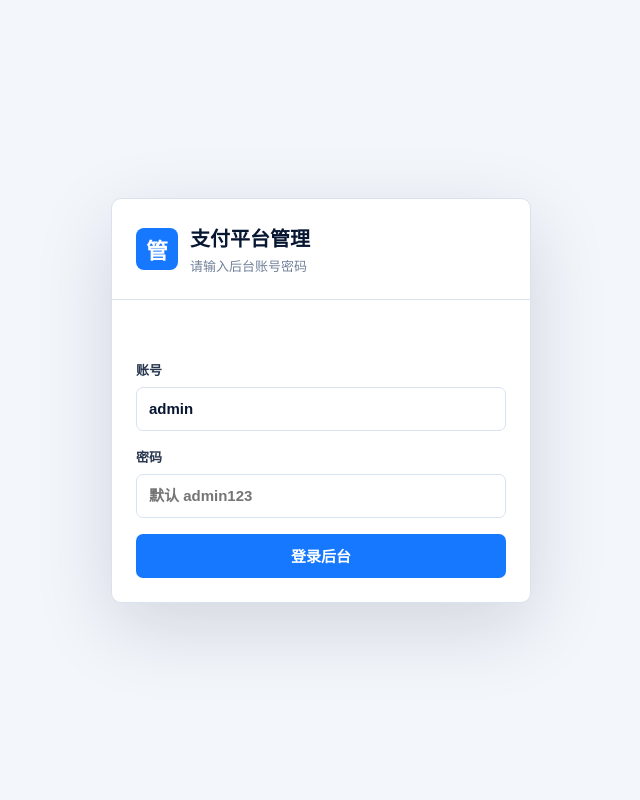
After one commit to buershou-cloud/-, a Spring Boot app: page /login.html in a window 1280 px wide. The commit adds this page. Shown: the whole page, without its empty margins (319-959 px from the left). Run offline with Spring Boot 4, Linux system fonts and the light colour scheme.

Commit message:
Add admin login and password management

```diff
--- /dev/null
+++ b/src/main/java/com/example/payments/web/AdminAuthController.java
@@ -0,0 +1,66 @@
+package com.example.payments.web;
+
+import com.example.payments.auth.AdminAuthService;
+import com.example.payments.auth.AdminLoginRequest;
+import com.example.payments.auth.AdminPasswordChangeRequest;
+import com.example.payments.auth.AdminSession;
+import com.example.payments.auth.AdminSessionView;
+import jakarta.servlet.http.HttpServletRequest;
+import jakarta.servlet.http.HttpSession;
+import org.springframework.web.bind.annotation.GetMapping;
+import org.springframework.web.bind.annotation.PostMapping;
+import org.springframework.web.bind.annotation.RequestBody;
+import org.springframework.web.bind.annotation.RequestMapping;
+import org.springframework.web.bind.annotation.RestController;
+
+import java.util.Map;
+
+@RestController
+@RequestMapping("/api/v1/admin-auth")
+public class AdminAuthController {
+
+    private final AdminAuthService authService;
+
+    public AdminAuthController(AdminAuthService authService) {
+        this.authService = authService;
+    }
+
+    @GetMapping("/session")
+    public AdminSessionView session(HttpServletRequest request) {
+        return new AdminSessionView(AdminSession.isAuthenticated(request), AdminSession.username(request));
+    }
+
+    @PostMapping("/login")
+    public AdminSessionView login(
+            @RequestBody AdminLoginRequest loginRequest,
+            HttpServletRequest request
+    ) {
+        if (!authService.verify(loginRequest.username(), loginRequest.password())) {
+            throw new IllegalArgumentException("账号或密码不正确");
+        }
+        request.getSession(true).setAttribute(AdminSession.USERNAME_ATTRIBUTE, authService.username());
+        return new AdminSessionView(true, authService.username());
+    }
+
+    @PostMapping("/logout")
+    public Map<String, Object> logout(HttpServletRequest request) {
+        HttpSession session = request.getSession(false);
+        if (session != null) {
+            session.invalidate();
+        }
+        return Map.of("message", "已退出后台");
+    }
+
+    @PostMapping("/password")
+    public AdminSessionView changePassword(
+            @RequestBody AdminPasswordChangeRequest changeRequest,
+            HttpServletRequest request
+    ) {
+        if (!AdminSession.isAuthenticated(request)) {
+            throw new IllegalStateException("请先登录后台");
+        }
+        authService.changePassword(changeRequest.oldPassword(), changeRequest.newPassword());
+        request.getSession(true).setAttribute(AdminSession.USERNAME_ATTRIBUTE, authService.username());
+        return new AdminSessionView(true, authService.username());
+    }
+}
--- a/src/main/java/com/example/payments/web/MerchantController.java
+++ b/src/main/java/com/example/payments/web/MerchantController.java
@@ -4,6 +4,7 @@ import com.example.payments.merchant.DemoMerchantCreateRequest;
 import com.example.payments.merchant.DemoMerchantService;
 import com.example.payments.merchant.DemoMerchantUpdateRequest;
 import com.example.payments.merchant.DemoMerchantView;
+import com.example.payments.merchant.MerchantCashierInfo;
 import com.example.payments.merchant.MerchantSignModeRequest;
 import com.google.zxing.BarcodeFormat;
 import com.google.zxing.WriterException;
@@ -49,6 +50,11 @@ public class MerchantController {
     @GetMapping("/{merchantId}")
     public DemoMerchantView detail(@PathVariable String merchantId) {
         return merchantService.detail(merchantId);
+    }
+
+    @GetMapping("/{merchantId}/cashier-info")
+    public MerchantCashierInfo cashierInfo(@PathVariable String merchantId) {
+        return MerchantCashierInfo.from(merchantService.detail(merchantId));
     }
 
     @GetMapping(value = "/{merchantId}/cashier-qr", produces = MediaType.IMAGE_PNG_VALUE)
--- a/src/main/resources/static/cashier.html
+++ b/src/main/resources/static/cashier.html
@@ -375,7 +375,7 @@
       const options = productOptions(currentChannel);
       currentProduct = preferredProduct && options.includes(preferredProduct) ? preferredProduct : chooseProduct(options);
     } else if (merchantId) {
-      currentMerchant = await request(`/api/v1/merchants/${encodeURIComponent(merchantId)}`);
+      currentMerchant = await request(`/api/v1/merchants/${encodeURIComponent(merchantId)}/cashier-info`);
       const availableChannels = merchantChannels(currentMerchant, channels);
       $("cashierTitle").textContent = `${currentMerchant.name} 收银台`;
       $("cashierHint").textContent = "输入金额后发起支付，订单将按商户可用支付通道自动路由。";
--- /dev/null
+++ b/src/main/resources/static/login.html
@@ -0,0 +1,203 @@
+<!doctype html>
+<html lang="zh-CN">
+<head>
+  <meta charset="utf-8">
+  <meta name="viewport" content="width=device-width, initial-scale=1">
+  <title>后台登录 - 支付平台管理</title>
+  <style>
+    :root {
+      --bg: #f3f6fb;
+      --panel: #ffffff;
+      --text: #071631;
+      --muted: #71819a;
+      --line: #d9e2ef;
+      --primary: #1677ff;
+      --danger: #ef4444;
+    }
+
+    * {
+      box-sizing: border-box;
+    }
+
+    body {
+      margin: 0;
+      min-height: 100vh;
+      display: grid;
+      place-items: center;
+      background: var(--bg);
+      color: var(--text);
+      font-family: Inter, "Segoe UI", "Microsoft YaHei", Arial, sans-serif;
+    }
+
+    .login-card {
+      width: min(420px, calc(100vw - 32px));
+      border: 1px solid var(--line);
+      border-radius: 10px;
+      background: var(--panel);
+      box-shadow: 0 24px 80px rgba(15, 23, 42, 0.14);
+      overflow: hidden;
+    }
+
+    .login-head {
+      display: flex;
+      align-items: center;
+      gap: 12px;
+      padding: 24px;
+      border-bottom: 1px solid var(--line);
+    }
+
+    .logo {
+      display: grid;
+      place-items: center;
+      width: 42px;
+      height: 42px;
+      border-radius: 8px;
+      background: var(--primary);
+      color: #fff;
+      font-size: 22px;
+      font-weight: 900;
+    }
+
+    h1 {
+      margin: 0;
+      font-size: 20px;
+      font-weight: 900;
+    }
+
+    .login-sub {
+      margin-top: 4px;
+      color: var(--muted);
+      font-size: 13px;
+    }
+
+    form {
+      padding: 24px;
+    }
+
+    label {
+      display: grid;
+      gap: 8px;
+      margin-bottom: 16px;
+      color: #29384f;
+      font-size: 13px;
+      font-weight: 800;
+    }
+
+    input {
+      width: 100%;
+      min-height: 44px;
+      padding: 0 12px;
+      border: 1px solid var(--line);
+      border-radius: 7px;
+      color: var(--text);
+      font-size: 15px;
+      font-weight: 700;
+      outline: none;
+    }
+
+    input:focus {
+      border-color: var(--primary);
+      box-shadow: 0 0 0 3px rgba(22, 119, 255, 0.12);
+    }
+
+    .btn {
+      display: inline-flex;
+      align-items: center;
+      justify-content: center;
+      width: 100%;
+      min-height: 44px;
+      border: 0;
+      border-radius: 7px;
+      background: var(--primary);
+      color: #fff;
+      font-size: 15px;
+      font-weight: 900;
+      cursor: pointer;
+    }
+
+    .btn:disabled {
+      cursor: wait;
+      opacity: 0.72;
+    }
+
+    .message {
+      min-height: 22px;
+      margin-bottom: 14px;
+      color: var(--danger);
+      font-size: 13px;
+      font-weight: 800;
+    }
+  </style>
+</head>
+<body>
+  <main class="login-card">
+    <div class="login-head">
+      <div class="logo">管</div>
+      <div>
+        <h1>支付平台管理</h1>
+        <div class="login-sub">请输入后台账号密码</div>
+      </div>
+    </div>
+    <form id="loginForm">
+      <div id="message" class="message"></div>
+      <label>账号
+        <input id="username" name="username" autocomplete="username" value="admin" required>
+      </label>
+      <label>密码
+        <input id="password" name="password" type="password" autocomplete="current-password" placeholder="默认 admin123" required>
+      </label>
+      <button id="loginButton" class="btn" type="submit">登录后台</button>
+    </form>
+  </main>
+
+  <script>
+    const $ = (id) => document.getElementById(id);
+
+    async function request(path, options = {}) {
+      const response = await fetch(path, {
+        headers: { "Content-Type": "application/json; charset=utf-8" },
+        ...options
+      });
+      const text = await response.text();
+      let data = text;
+      try {
+        data = text ? JSON.parse(text) : {};
+      } catch (ignored) {
+        data = text;
+      }
+      if (!response.ok) {
+        throw data;
+      }
+      return data;
+    }
+
+    request("/api/v1/admin-auth/session")
+      .then((session) => {
+        if (session.authenticated) {
+          window.location.replace("/");
+        }
+      })
+      .catch(() => {});
+
+    $("loginForm").addEventListener("submit", async (event) => {
+      event.preventDefault();
+      $("message").textContent = "";
+      $("loginButton").disabled = true;
+      try {
+        await request("/api/v1/admin-auth/login", {
+          method: "POST",
+          body: JSON.stringify({
+            username: $("username").value.trim(),
+            password: $("password").value
+          })
+        });
+        window.location.replace("/");
+      } catch (error) {
+        $("message").textContent = error.message || "登录失败，请检查账号密码";
+      } finally {
+        $("loginButton").disabled = false;
+      }
+    });
+  </script>
+</body>
+</html>
--- a/src/main/resources/static/merchant.html
+++ b/src/main/resources/static/merchant.html
@@ -1005,7 +1005,11 @@ RSA2示例：使用商户私钥对排序后的参数键值对签名，平台使
     await login(false);
   });
 
-  $("logoutBtn").addEventListener("click", () => {
+  $("logoutBtn").addEventListener("click", async () => {
+    try {
+      await request("/api/v1/merchant-portal/logout", { method: "POST", body: "{}" });
+    } catch (ignored) {
+    }
     $("portalView").classList.add("hidden");
     $("loginView").classList.remove("hidden");
     $("loginMd5Key").value = "";
```
Also changed, not shown: src/main/java/com/example/payments/auth/AdminAuthService.java (added, +142 -0 lines), src/main/java/com/example/payments/auth/AdminLoginRequest.java (added, +7 -0 lines), src/main/java/com/example/payments/auth/AdminPasswordChangeRequest.java (added, +7 -0 lines), src/main/java/com/example/payments/auth/AdminSession.java (added, +24 -0 lines), src/main/java/com/example/payments/auth/AdminSessionView.java (added, +7 -0 lines), src/main/java/com/example/payments/merchant/MerchantCashierInfo.java (added, +17 -0 lines), src/main/java/com/example/payments/merchant/MerchantSession.java (added, +29 -0 lines), src/main/java/com/example/payments/web/AdminAuthInterceptor.java (added, +92 -0 lines), src/main/java/com/example/payments/web/MerchantPortalController.java (+9 -0 lines), src/main/java/com/example/payments/web/WebMvcConfig.java (added, +20 -0 lines), src/main/resources/static/index.html (+112 -1 lines), README.md, 2 other files.
